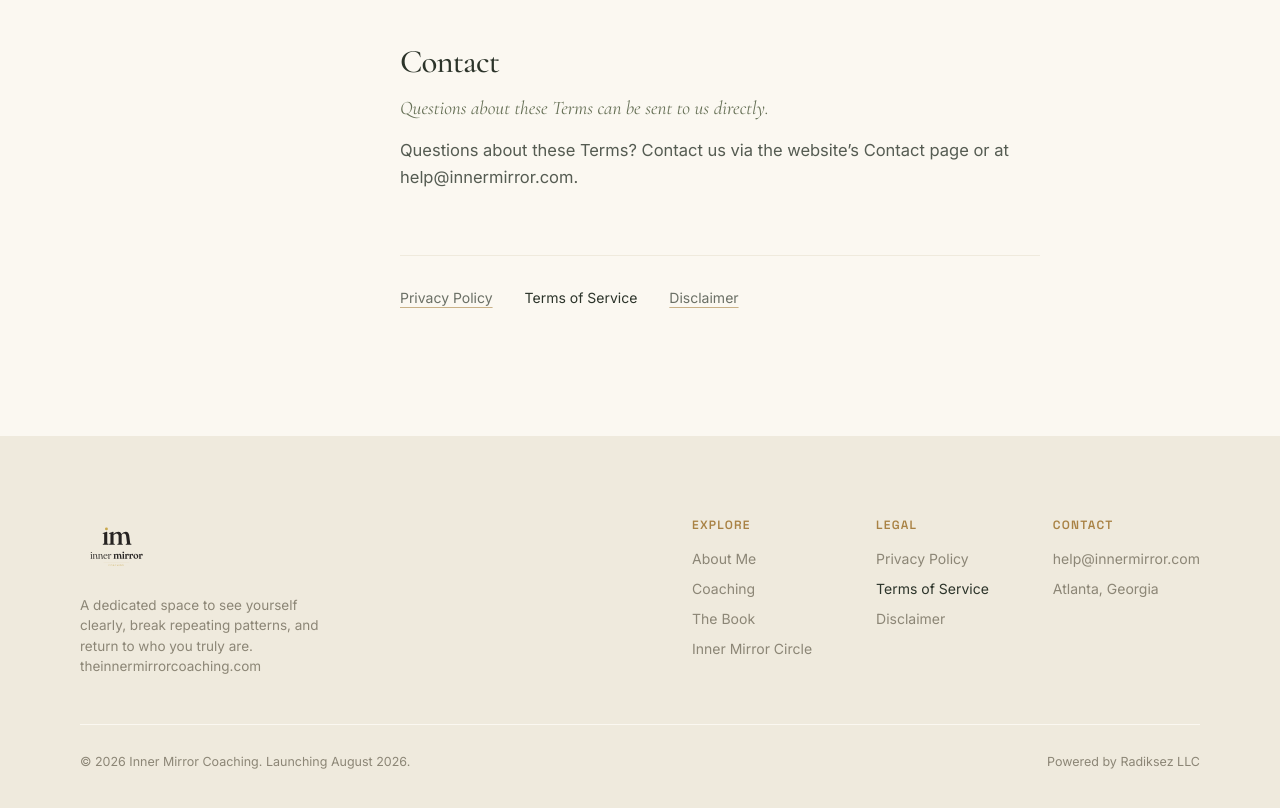
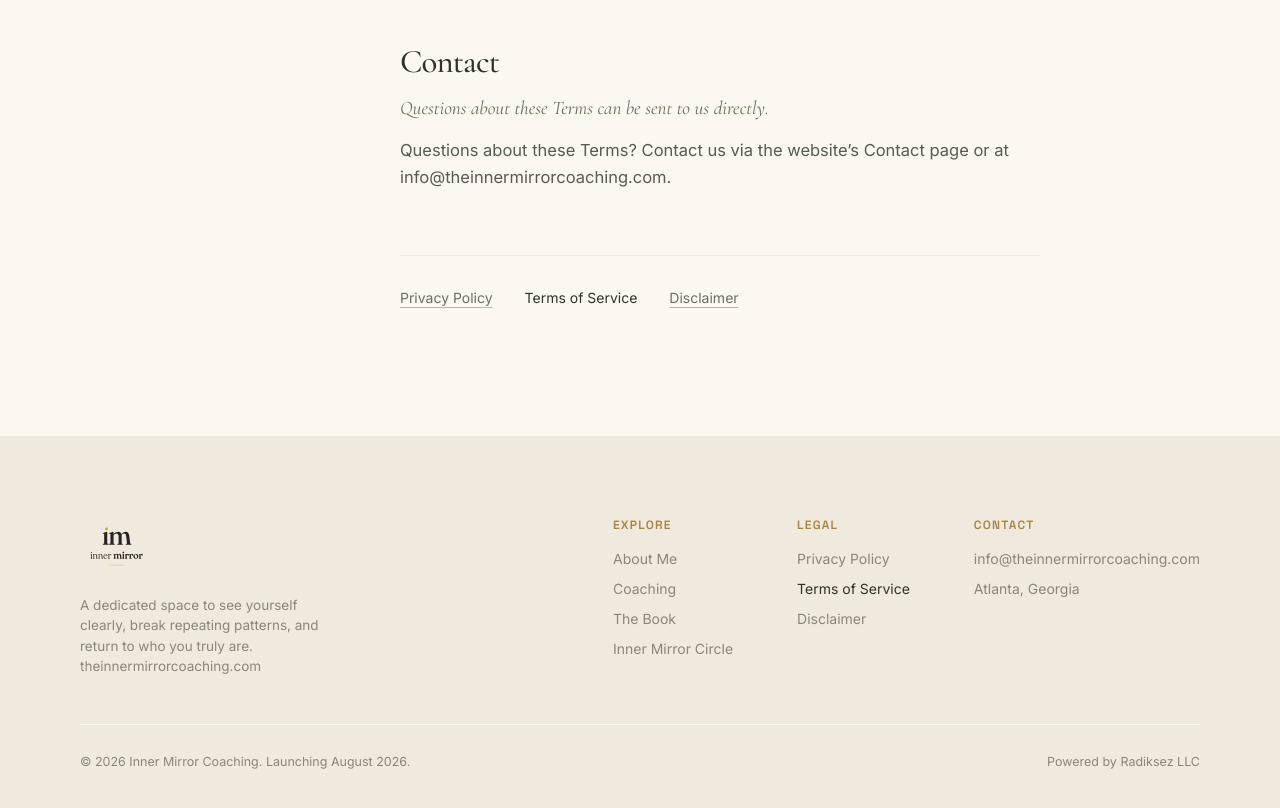
Before and after one commit to j-lola/innermirrorLLC, a React (Vite) app: page /terms in a window 1280 px wide. Shown: the part 6000-6808 px from the top of the page. Built offline with nearby package versions, Linux system fonts and the light colour scheme.

Commit message:
updates...

```diff
--- a/index.html
+++ b/index.html
@@ -81,7 +81,7 @@
             "name": "Inner Mirror Coaching",
             "legalName": "Inner Mirror LLC",
             "url": "https://theinnermirrorcoaching.com/",
-            "email": "help@innermirror.com",
+            "email": "info@theinnermirrorcoaching.com",
             "image": "https://theinnermirrorcoaching.com/og-image.jpg",
             "logo": "https://theinnermirrorcoaching.com/apple-touch-icon.png",
             "foundingDate": "2026",
--- a/src/components/Footer.tsx
+++ b/src/components/Footer.tsx
@@ -66,8 +66,8 @@ export function Footer() {
             <div id="contact">
               <h5 className="mb-4 font-display text-xs font-semibold uppercase tracking-[0.1em] text-gold">Contact</h5>
               <div className="flex flex-col gap-2.5 text-sm text-stone">
-                <a href="mailto:help@innermirror.com" className="transition-colors hover:text-forest">
-                  help@innermirror.com
+                <a href="mailto:info@theinnermirrorcoaching.com" className="transition-colors hover:text-forest">
+                  info@theinnermirrorcoaching.com
                 </a>
                 <p>Atlanta, Georgia</p>
               </div>
--- a/src/components/LegalPage.tsx
+++ b/src/components/LegalPage.tsx
@@ -84,8 +84,8 @@ export function LegalPage({ doc }: { doc: LegalDoc }) {
               <span>
                 Placeholder language for layout and review. This is not legal advice and is not in force until counsel
                 replaces it.{" "}
-                <a href="mailto:help@innermirror.com" className="text-forest underline decoration-gold/70 underline-offset-4 hover:decoration-gold focus-visible:outline-2 focus-visible:outline-offset-2 focus-visible:outline-gold">
-                  help@innermirror.com
+                <a href="mailto:info@theinnermirrorcoaching.com" className="text-forest underline decoration-gold/70 underline-offset-4 hover:decoration-gold focus-visible:outline-2 focus-visible:outline-offset-2 focus-visible:outline-gold">
+                  info@theinnermirrorcoaching.com
                 </a>
               </span>
             </p>
--- a/src/content/legal.ts
+++ b/src/content/legal.ts
@@ -216,7 +216,7 @@ export const LEGAL_DOCS: LegalDoc[] = [
         title: "Contact us",
         inShort: "Privacy questions can be sent to us directly.",
         paragraphs: [
-          "Questions about this Privacy Policy? Contact us via the website’s Contact page or at help@innermirror.com.",
+          "Questions about this Privacy Policy? Contact us via the website’s Contact page or at info@theinnermirrorcoaching.com.",
         ],
       },
     ],
@@ -376,7 +376,7 @@ export const LEGAL_DOCS: LegalDoc[] = [
         title: "Contact",
         inShort: "Questions about these Terms can be sent to us directly.",
         paragraphs: [
-          "Questions about these Terms? Contact us via the website’s Contact page or at help@innermirror.com.",
+          "Questions about these Terms? Contact us via the website’s Contact page or at info@theinnermirrorcoaching.com.",
         ],
       },
     ],
@@ -442,7 +442,7 @@ export const LEGAL_DOCS: LegalDoc[] = [
         title: "Contact",
         inShort: "Questions about this disclaimer can be sent to us directly.",
         paragraphs: [
-          "If you have questions about this disclaimer, contact us via the website’s Contact page or at help@innermirror.com.",
+          "If you have questions about this disclaimer, contact us via the website’s Contact page or at info@theinnermirrorcoaching.com.",
         ],
       },
     ],
```
Also changed, not shown: public/me.jpeg.
